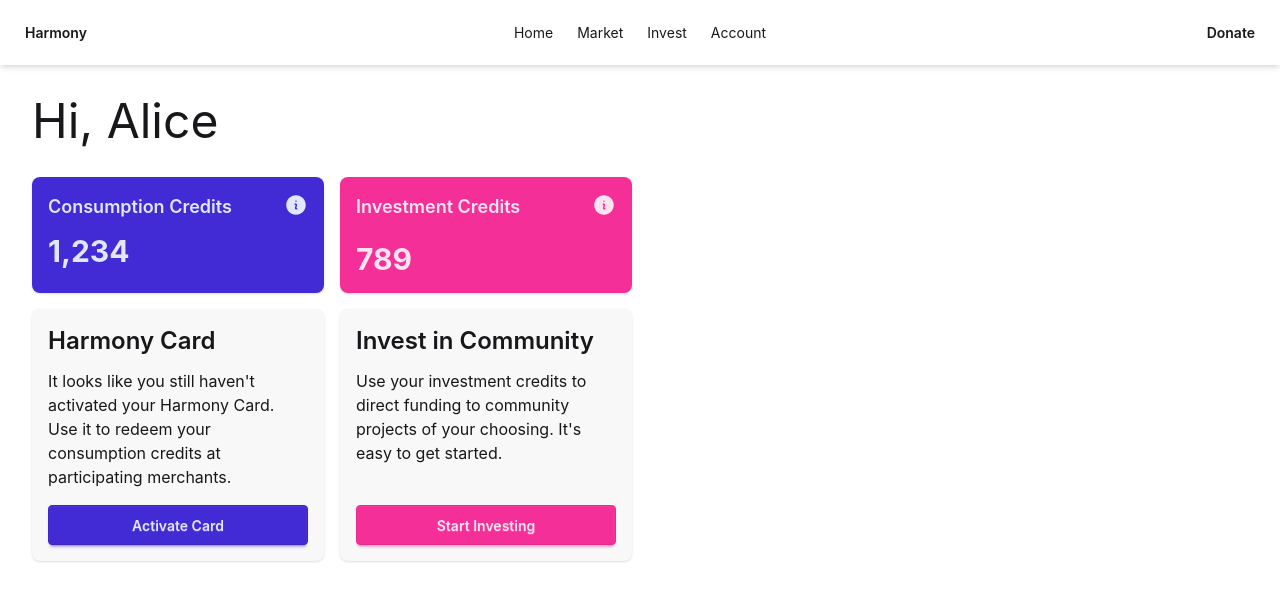
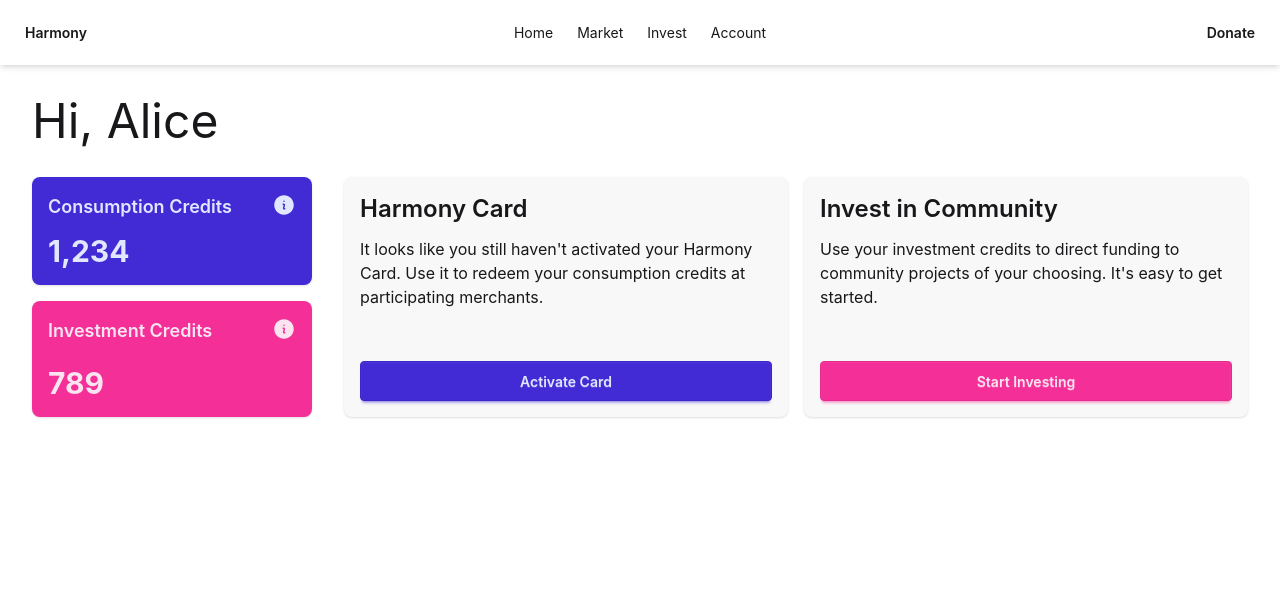
Before and after one commit to dillonfagan/harmony-poc, a Next.js app in the folder apps/consumer/: page /home in a window 1280 px wide. Shown: the top 600 px of the page. Built offline with nearby package versions, Linux system fonts and the light colour scheme.

Commit message:
chore: Update home page layout.

```diff
--- a/apps/consumer/app/(dashboard)/home/page.tsx
+++ b/apps/consumer/app/(dashboard)/home/page.tsx
@@ -1,4 +1,4 @@
-import { ResponsiveGrid, StretchColumn } from "@/components/layouts";
+import { StretchColumn } from "@/components/layouts";
 import PageHeading from "@/components/PageHeading";
 import ActivationCard from "@/views/ActivationCard";
 import ConsumptionCreditsCard from "@/views/ConsumptionCreditsCard";
@@ -9,14 +9,16 @@ export default function Home() {
   return (
     <StretchColumn>
       <PageHeading title="Hi, Alice" />
-      <ResponsiveGrid>
-        <ConsumptionCreditsCard />
-        <InvestmentCreditsCard />
-      </ResponsiveGrid>
-      <ResponsiveGrid>
-        <ActivationCard />
-        <InvestCard />
-      </ResponsiveGrid>
+      <div className="grid grid-cols-1 lg:grid-cols-4 gap-8">
+        <div className="flex flex-col gap-4">
+          <ConsumptionCreditsCard />
+          <InvestmentCreditsCard />
+        </div>
+        <div className="lg:col-span-3 grid grid-cols-1 md:grid-cols-2 gap-4">
+          <ActivationCard />
+          <InvestCard />
+        </div>
+      </div>
     </StretchColumn>
   );
 }
--- a/apps/consumer/app/(dashboard)/invest/page.tsx
+++ b/apps/consumer/app/(dashboard)/invest/page.tsx
@@ -114,7 +114,7 @@ function LearnCard() {
 
 function SubmitProposalButton() {
   return (
-    <button className="btn btn-soft btn-primary xl:btn-lg">
+    <button className="btn btn-primary">
       <span className="md:mr-1"><PlusIcon className="size-6" /></span>
       <span className="hidden md:inline">New Proposal</span>
     </button>
```
